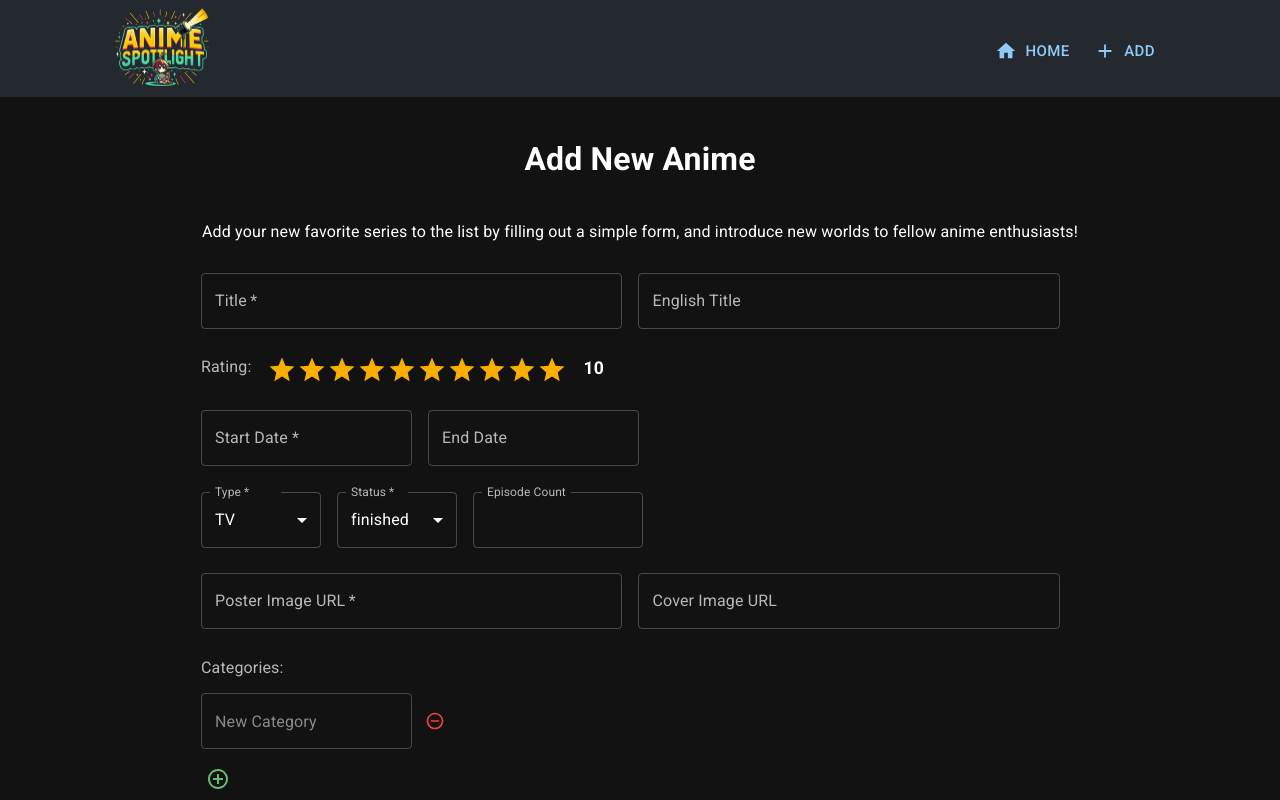
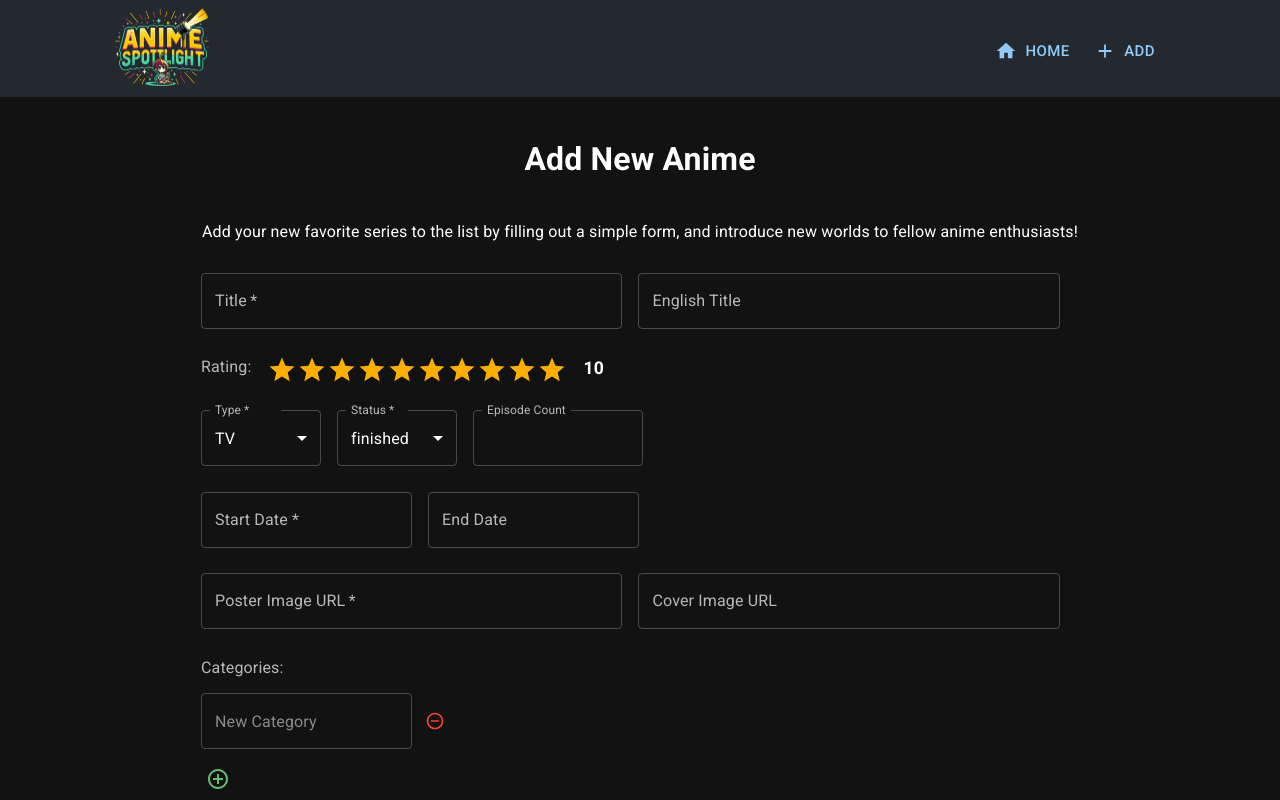
Before and after one commit to plhsu19/anime-spotlight, a Next.js app: page /new-anime in a window 1280 px wide. Shown: the top 800 px of the page. Built offline with nearby package versions, Linux system fonts and the light colour scheme.

Commit message:
[FE-10][Form] add editFields type for form, move inputs orders

```diff
--- a/src/components/anime-form.tsx
+++ b/src/components/anime-form.tsx
@@ -16,9 +16,10 @@ import AddCircleOutlineIcon from '@mui/icons-material/AddCircleOutline';
 import RemoveCircleOutlineIcon from '@mui/icons-material/RemoveCircleOutline';
 import { DatePicker } from '@mui/x-date-pickers/DatePicker';
 import { Anime, AnimeFields, Subtype, Status } from '@/types/anime-types';
-import { ErrorsState } from '@/types/components/anime-form-types';
+import { Errors, AnimeEditFields } from '@/types/components/anime-form-types';
 import utilStyles from '@/styles/utils.module.css';
 import animeFormStyles from '@/styles/components/AnimeForm.module.css';
+import { StarRate } from '@mui/icons-material';
 
 export default function AnimeForm({
   submitForm,
@@ -27,14 +28,14 @@ export default function AnimeForm({
   submitForm: (fields: AnimeFields) => Promise<void>;
   dateFormat?: string;
 }) {
-  const [fields, setFields] = useState<AnimeFields>({
+  const [fields, setFields] = useState<AnimeEditFields>({
     title: '',
     enTitle: '',
     description: '',
     rating: 10,
     startDate: null,
+    endDate: null,
     subtype: Subtype.TV,
-    endDate: null,
     status: Status.FINISHED,
     posterImage: '',
     coverImage: '',
@@ -42,7 +43,7 @@ export default function AnimeForm({
     categories: ['']
   });
   const [preStartDate, setPreStartDate] = useState(fields.startDate);
-  const [errors, setErrors] = useState<ErrorsState>({});
+  const [errors, setErrors] = useState<Errors>({});
 
   if (
     preStartDate !== fields.startDate &&
@@ -156,7 +157,7 @@ export default function AnimeForm({
     } else if (name === 'episodeCount') {
       updatedValue = fields.episodeCount;
     } else {
-      updatedValue = !!value.trim() ? value.trim() : null;
+      updatedValue = value.trim();
       setFields({
         ...fields,
         [name]: updatedValue
@@ -166,10 +167,20 @@ export default function AnimeForm({
   };
 
   const handleDateChange = (name: string, value: dayjs.Dayjs | null): void => {
+    const updatedDate = !!value ? value.format(dateFormat) : null;
     setFields({
       ...fields,
-      [name]: !!value ? value.format(dateFormat) : null
+      [name]: updatedDate
     });
+
+    // const DateSetForValidation = {
+    //   status: fields.status,
+    //   startDate: fields.startDate,
+    //   endDate: fields.endDate,
+    //   [name]: updatedDate
+    // };
+
+    // validateDates(DateSetForValidation);
   };
 
   const clearDate = (name: string): void => {
@@ -212,13 +223,31 @@ export default function AnimeForm({
     });
   };
 
+  // const validateDates = (values: {
+  //   status: Status;
+  //   startDate: string | null;
+  //   endDate: string | null;
+  // }) => {
+  //   const fieldsSchema = Joi.object(
+  //     Object.keys(values).reduce((acc, cur) => {
+  //       acc[cur] = schema.extract(cur);
+  //       return acc;
+  //     }, {})
+  //   );
+
+  //   const {error} = fieldsSchema.validate(values);
+  //   if (error) {
+
+  //   }
+  // };
+
   const validateField = (name: string, value: any): void => {
     const fieldSchema = Joi.object({ [name]: schema.extract(name) });
     const { error } = fieldSchema.validate(
       { [name]: value },
       { abortEarly: false }
     );
-    console.log(error);
+    console.log(error?.details);
     if (error) {
       if (name === 'categories') {
         const initialAcc: { [key: string | number]: string } = {};
@@ -249,16 +278,16 @@ export default function AnimeForm({
   // TODO: handleSubmit
   const handleSubmit = async (event: FormEvent<HTMLFormElement>) => {
     event.preventDefault();
-    submitForm({
-      ...fields,
-      title: fields.title.trim(),
-      enTitle: !fields.enTitle ? fields.enTitle : fields.enTitle.trim(),
-      posterImage: fields.posterImage.trim(),
-      coverImage: !fields.coverImage
-        ? fields.coverImage
-        : fields.coverImage.trim(),
-      description: fields.description.trim()
-    });
+    // submitForm({
+    //   ...fields,
+    //   title: fields.title.trim(),
+    //   enTitle: !fields.enTitle ? fields.enTitle : fields.enTitle.trim(),
+    //   posterImage: fields.posterImage.trim(),
+    //   coverImage: !fields.coverImage
+    //     ? fields.coverImage
+    //     : fields.coverImage.trim(),
+    //   description: fields.description.trim()
+    // });
   };
 
   return (
@@ -304,57 +333,6 @@ export default function AnimeForm({
         {errors.rating && (
           <span className={animeFormStyles.alert}>{errors.rating}</span>
         )}
-      </div>
-      <div className={animeFormStyles.fieldsContainer}>
-        <DatePicker
-          label="Start Date *"
-          value={fields.startDate ? dayjs(fields.startDate, dateFormat) : null}
-          minDate={
-            fields.status === Status.UPCOMING
-              ? dayjs().add(1, 'day')
-              : undefined
-          }
-          maxDate={fields.status !== Status.UPCOMING ? dayjs() : undefined}
-          onChange={(value, context) => {
-            handleDateChange('startDate', value);
-          }}
-          slotProps={{
-            field: {
-              clearable: true,
-              onClear: () => {
-                clearDate('startDate');
-              }
-            },
-            textField: {
-              helperText: errors.startDate
-            }
-          }}
-        />
-        <DatePicker
-          label="End Date"
-          value={fields.endDate ? dayjs(fields.endDate, dateFormat) : null}
-          minDate={
-            fields.status === Status.FINISHED
-              ? dayjs(fields.startDate, dateFormat)
-              : undefined
-          }
-          maxDate={fields.status === Status.FINISHED ? dayjs() : undefined}
-          disabled={fields.status !== Status.FINISHED}
-          onChange={(value, context) => {
-            handleDateChange('endDate', value);
-          }}
-          slotProps={{
-            field: {
-              clearable: true,
-              onClear: () => {
-                clearDate('endDate');
-              }
-            },
-            textField: {
-              helperText: errors.endDate
-            }
-          }}
-        />
       </div>
       <div className={animeFormStyles.fieldsContainer}>
         <FormControl className={animeFormStyles.selectContainer}>
@@ -408,6 +386,57 @@ export default function AnimeForm({
           onChange={handleChange}
           onBlur={handleTextFieldBlur}
           helperText={errors.episodeCount}
+        />
+      </div>
+      <div className={animeFormStyles.fieldsContainer}>
+        <DatePicker
+          label="Start Date *"
+          value={fields.startDate ? dayjs(fields.startDate, dateFormat) : null}
+          minDate={
+            fields.status === Status.UPCOMING
+              ? dayjs().add(1, 'day')
+              : undefined
+          }
+          maxDate={fields.status !== Status.UPCOMING ? dayjs() : undefined}
+          onChange={(value, context) => {
+            handleDateChange('startDate', value);
+          }}
+          slotProps={{
+            field: {
+              clearable: true,
+              onClear: () => {
+                clearDate('startDate');
+              }
+            },
+            textField: {
+              helperText: errors.startDate
+            }
+          }}
+        />
+        <DatePicker
+          label="End Date"
+          value={fields.endDate ? dayjs(fields.endDate, dateFormat) : null}
+          minDate={
+            fields.status === Status.FINISHED
+              ? dayjs(fields.startDate, dateFormat)
+              : undefined
+          }
+          maxDate={fields.status === Status.FINISHED ? dayjs() : undefined}
+          disabled={fields.status !== Status.FINISHED}
+          onChange={(value, context) => {
+            handleDateChange('endDate', value);
+          }}
+          slotProps={{
+            field: {
+              clearable: true,
+              onClear: () => {
+                clearDate('endDate');
+              }
+            },
+            textField: {
+              helperText: errors.endDate
+            }
+          }}
         />
       </div>
       <div className={animeFormStyles.fieldsContainer}>
--- a/src/types/anime-types.ts
+++ b/src/types/anime-types.ts
@@ -1,5 +1,5 @@
 export interface AnimeFields {
-  [key: string]: string | number | null | string[] | Subtype | Status;
+  // [key: string]: string | number | null | string[] | Subtype | Status;
   title: string;
   enTitle: string | null;
   description: string;
```
Also changed, not shown: src/types/components/anime-form-types.ts (+5 -17 lines).
